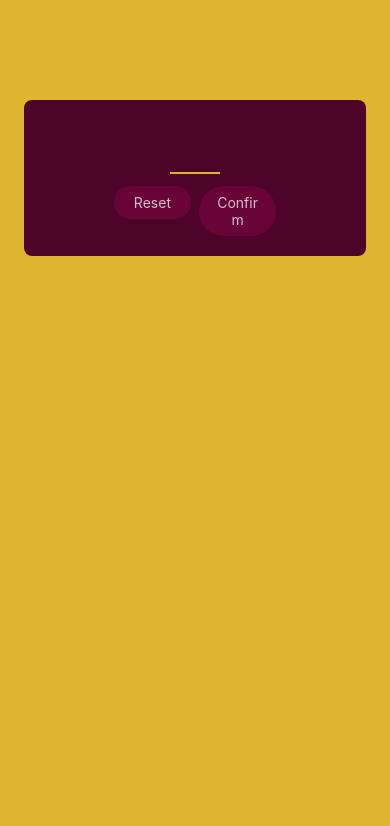
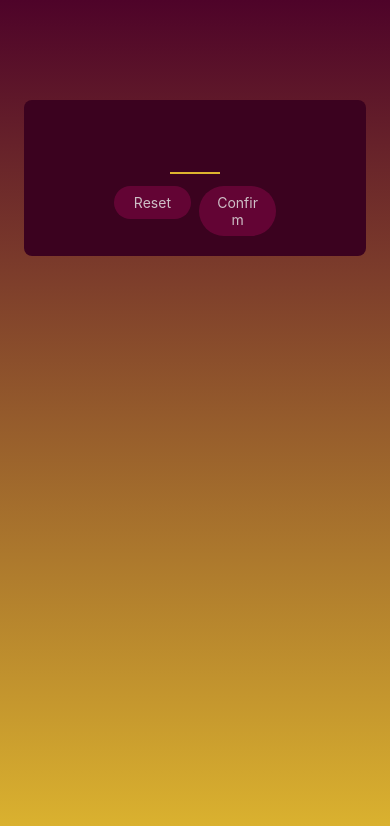
Before and after one commit to nimnaherath/react-game, a React Native app: screen / in a window 390 px wide. Shown: the top 826 px of the page. Built offline with nearby package versions, Linux system fonts and the light colour scheme.

Commit message:
Add background graydient color

```diff
--- a/App.js
+++ b/App.js
@@ -1,17 +1,17 @@
-import { StyleSheet, View } from "react-native";
+import { StyleSheet } from "react-native";
 import StartGameScreen from "./screens/StartGameScreen";
+import { LinearGradient } from "expo-linear-gradient";
 
 export default function App() {
   return (
-    <View style={styles.rootScrean}>
+    <LinearGradient colors={['#4e0329','#ddb52f']} style={styles.rootScrean}>
       <StartGameScreen />
-    </View>
+    </LinearGradient>
   );
 }
 
 const styles = StyleSheet.create({
   rootScrean: {
-    backgroundColor: "#ddb52f",
     flex: 1,
   },
 });
--- a/package.json
+++ b/package.json
@@ -12,7 +12,8 @@
     "expo": "~47.0.12",
     "expo-status-bar": "~1.4.2",
     "react": "18.1.0",
-    "react-native": "0.70.5"
+    "react-native": "0.70.5",
+    "expo-linear-gradient": "~12.0.1"
   },
   "devDependencies": {
     "@babel/core": "^7.12.9"
--- a/screens/StartGameScreen.js
+++ b/screens/StartGameScreen.js
@@ -33,7 +33,7 @@
     marginTop: 100,
     marginHorizontal: 24,
     padding: 16,
-    backgroundColor: "#4e0329",
+    backgroundColor: "#3b021f",
     borderRadius: 8,
     elevation: 4,
     shadowColor: "black",
```
Also changed, not shown: 1 other file (tests, documents, lock files or other folders).
